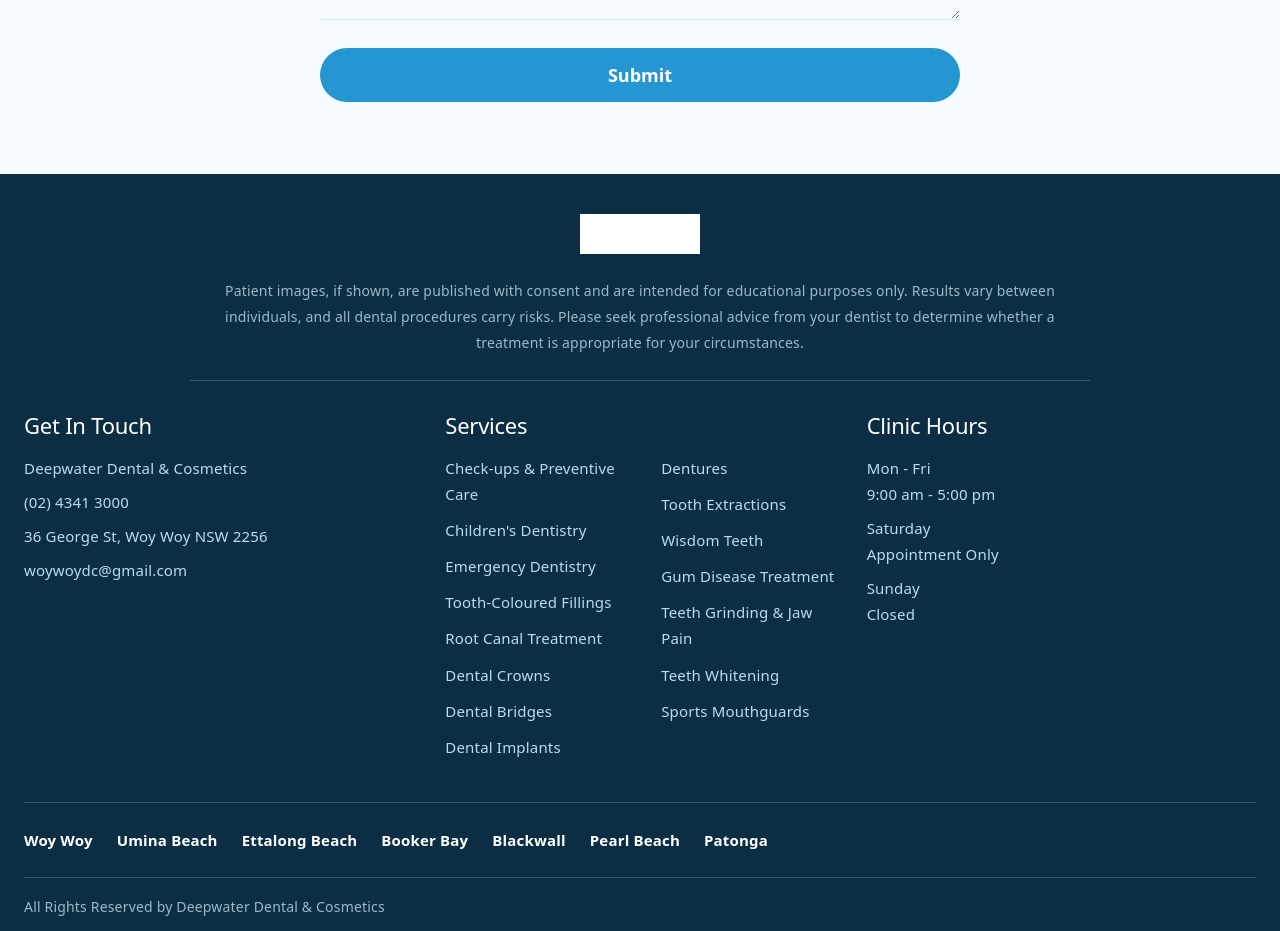
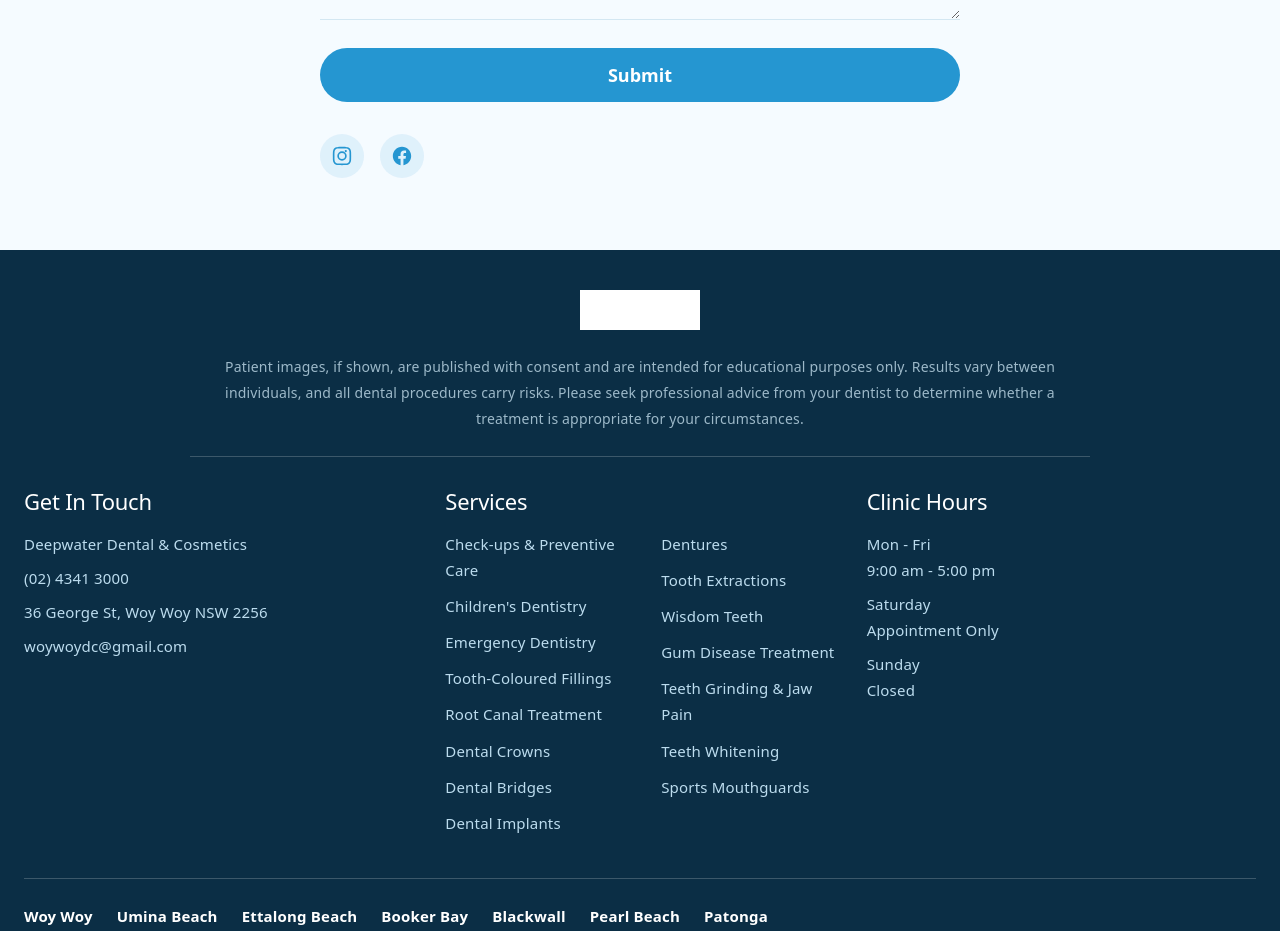
Before and after one commit to katnguyen2301-ops/Deepwater-website, a React (Vite) app: page /contact in a window 1280 px wide. Shown: the part 1480-2411 px from the top of the page. Built offline with nearby package versions, Linux system fonts and the light colour scheme.

Commit message:
Add Instagram and Facebook links to Get in Touch section

```diff
--- a/src/GetInTouchForm.jsx
+++ b/src/GetInTouchForm.jsx
@@ -100,6 +100,29 @@ function GetInTouchForm() {
           Submit
         </button>
       </form>
+
+      <div className="social-links">
+        <a
+          href="https://www.instagram.com/deepwaterdental/"
+          target="_blank"
+          rel="noreferrer"
+          aria-label="Deepwater Dental on Instagram"
+        >
+          <svg viewBox="0 0 24 24" fill="currentColor" aria-hidden="true">
+            <path d="M12 2c2.717 0 3.056.01 4.122.06 1.065.05 1.79.217 2.428.465.66.256 1.216.6 1.772 1.153a4.9 4.9 0 0 1 1.153 1.772c.248.637.415 1.363.465 2.428.05 1.066.06 1.405.06 4.122s-.01 3.056-.06 4.122c-.05 1.065-.217 1.79-.465 2.428a4.9 4.9 0 0 1-1.153 1.772 4.9 4.9 0 0 1-1.772 1.153c-.637.248-1.363.415-2.428.465-1.066.05-1.405.06-4.122.06s-3.056-.01-4.122-.06c-1.065-.05-1.79-.217-2.428-.465a4.9 4.9 0 0 1-1.772-1.153 4.9 4.9 0 0 1-1.153-1.772c-.248-.637-.415-1.363-.465-2.428C2.01 15.056 2 14.717 2 12s.01-3.056.06-4.122c.05-1.065.217-1.79.465-2.428A4.9 4.9 0 0 1 3.678 3.678 4.9 4.9 0 0 1 5.45 2.525c.637-.248 1.363-.415 2.428-.465C8.944 2.01 9.283 2 12 2Zm0 1.802c-2.67 0-2.986.01-4.04.059-.976.045-1.505.207-1.858.344-.467.182-.8.399-1.15.748-.35.35-.566.683-.748 1.15-.137.353-.3.882-.344 1.858-.05 1.054-.059 1.37-.059 4.04s.01 2.986.059 4.04c.045.976.207 1.505.344 1.858.182.467.399.8.748 1.15.35.35.683.566 1.15.748.353.137.882.3 1.858.344 1.054.05 1.37.059 4.04.059s2.986-.01 4.04-.059c.976-.045 1.505-.207 1.858-.344.467-.182.8-.399 1.15-.748.35-.35.566-.683.748-1.15.137-.353.3-.882.344-1.858.05-1.054.059-1.37.059-4.04s-.01-2.986-.059-4.04c-.045-.976-.207-1.505-.344-1.858a3.1 3.1 0 0 0-.748-1.15 3.1 3.1 0 0 0-1.15-.748c-.353-.137-.882-.3-1.858-.344-1.054-.05-1.37-.059-4.04-.059Zm0 3.064a5.134 5.134 0 1 1 0 10.268 5.134 5.134 0 0 1 0-10.268Zm0 1.802a3.332 3.332 0 1 0 0 6.664 3.332 3.332 0 0 0 0-6.664Zm5.338-1.998a1.2 1.2 0 1 1-2.4 0 1.2 1.2 0 0 1 2.4 0Z" />
+          </svg>
+        </a>
+        <a
+          href="https://www.facebook.com/deepwaterdental/"
+          target="_blank"
+          rel="noreferrer"
+          aria-label="Deepwater Dental on Facebook"
+        >
+          <svg viewBox="0 0 24 24" fill="currentColor" aria-hidden="true">
+            <path d="M22 12.06C22 6.505 17.523 2 12 2S2 6.505 2 12.06c0 5.02 3.657 9.184 8.438 9.94v-7.03H7.898v-2.91h2.54V9.845c0-2.522 1.492-3.915 3.777-3.915 1.094 0 2.238.196 2.238.196v2.475h-1.26c-1.243 0-1.63.775-1.63 1.57v1.888h2.773l-.443 2.91h-2.33V22c4.78-.756 8.437-4.92 8.437-9.94Z" />
+          </svg>
+        </a>
+      </div>
     </section>
   )
 }
--- a/src/index.css
+++ b/src/index.css
@@ -551,6 +551,33 @@ body {
   opacity: 0.85;
 }
 
+.social-links {
+  display: flex;
+  gap: 16px;
+  margin-top: 32px;
+}
+
+.social-links a {
+  display: flex;
+  align-items: center;
+  justify-content: center;
+  width: 44px;
+  height: 44px;
+  border-radius: 50%;
+  background: var(--accent-bg);
+  color: var(--accent);
+}
+
+.social-links a:hover {
+  background: var(--accent);
+  color: #fff;
+}
+
+.social-links svg {
+  width: 22px;
+  height: 22px;
+}
+
 @media (max-width: 480px) {
   .get-in-touch-row {
     flex-direction: column;
```
